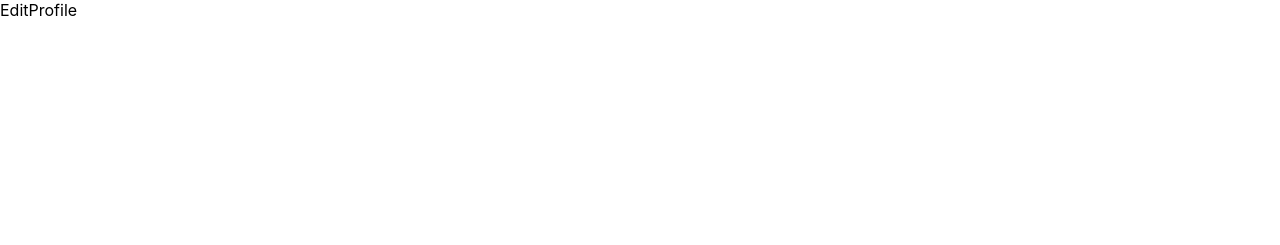
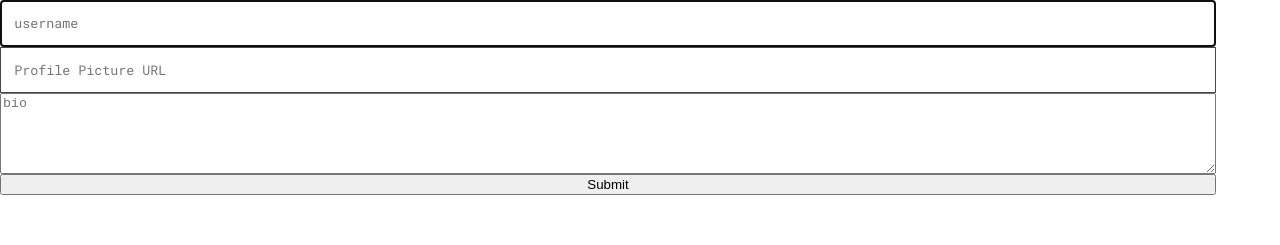
Before and after one commit to erichowington/hobbyr, a React (Create React App) app: page /editprofile/1 in a window 1280 px wide. Shown: the top 245 px of the page. Built offline with nearby package versions, Linux system fonts and the light colour scheme; no server answers.

Commit message:
edit profile form rendered. not posting

```diff
--- a/src/Screens/EditProfile/EditProfile.jsx
+++ b/src/Screens/EditProfile/EditProfile.jsx
@@ -1,10 +1,87 @@
-import React from 'react'
+import React, { useState, useEffect } from 'react';
+import { useParams, useNavigate } from 'react-router-dom';
 import "./EditProfile.css"
+import { getUserProfile, updateUserProfile } from '../../Services/userProfile';
 
 function EditProfile() {
+  const { profileId } = useParams();
+  const navigate = useNavigate();
+  const [profile, setProfile] = useState({
+    username:'',
+    profile_pic: '',
+    bio:''
+  });
+
+  useEffect(() => {
+    const fetchProfile = async () => {
+      try {
+        const fetchedProfile = await getUserProfile(profileId);
+        setProfile({
+          ...fetchedProfile,
+        });
+      } catch (error) {
+        console.error('Failed to fetch profile', error);
+      }
+    };
+
+    fetchProfile();
+  }, [profileId]);
+
+  const handleSubmit = async (e) => {
+    e.preventDefault();
+    const formData = new FormData();
+    formData.append('username', profile.username);
+    formData.append('profile_pic', profile.profile_pic);
+    formData.append('bio', profile.bio);
+
+    try {
+      await updateUserProfile(profileId, formData);
+      navigate(`/profile/${profileId}`);
+    } catch (error) {
+      console.error('Failed to update profile', error);
+    }
+  };
+
+  const handleChange = (e) => {
+    const { name, value } = e.target;
+
+    setProfile(prevProfile => ({
+      ...prevProfile,
+      [name]: value
+    }));
+  };
+
   return (
-    <div>EditProfile</div>
-  )
+    <form className='edit-form' onSubmit={handleSubmit} encType='multipart/form-data'>
+      <input
+        className='input-title-form'
+        placeholder='username'
+        name='username'
+        value={profile.username}
+        onChange={handleChange}
+        required
+        autoFocus
+      />
+      <input
+        className='project-image-form'
+        placeholder='Profile Picture URL'
+        name='profile_pic'
+        value={profile.profile_pic}
+        onChange={handleChange}
+        required
+      />
+      <textarea
+        className='profile-bio'
+        placeholder='bio'
+        name='bio'
+        value={profile.bio}
+        onChange={handleChange}
+        required
+        rows={5}
+      />
+      <button type="submit">Submit</button>
+    </form>
+  );
 }
 
-export default EditProfile
+export default EditProfile;
```
Also changed, not shown: src/Screens/EditProject/EditProject.jsx (+0 -15 lines), src/Screens/ProjectDetails/ProjectDetails.jsx (+14 -20 lines).
